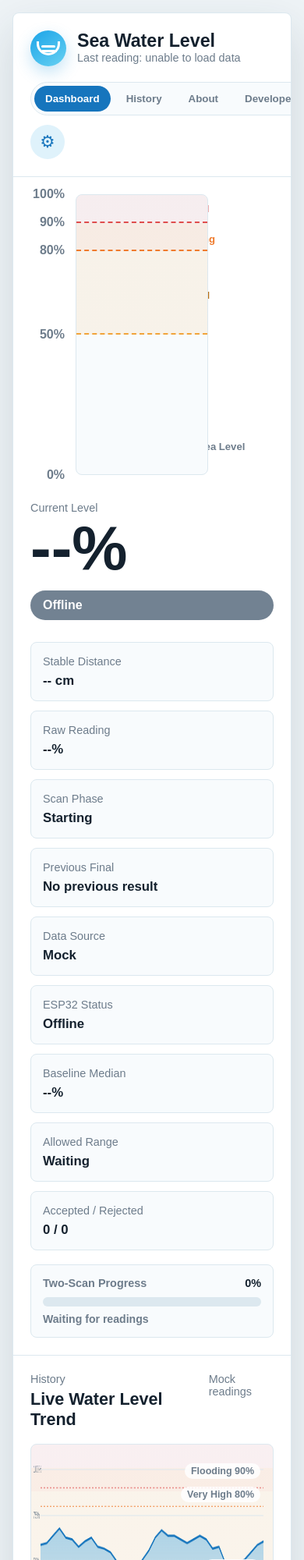
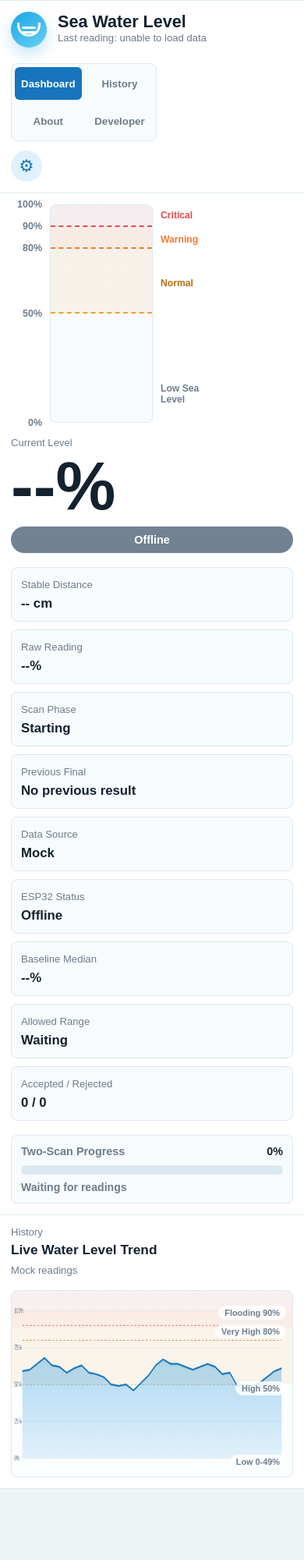
Before and after one commit to JerickJualo/water-level-sensor-webapp, a website: page public/index.html in a window 390 px wide. Shown: the top 2000 px of the page at 78% size. After the commit the page ends 1909 px from the top, so only its background shows below. Drawn offline with Linux system fonts and the light colour scheme; no server answers.

Commit message:
Enhance responsive design in style.css; adjust padding, layout, and font sizes for better mobile experience

```diff
--- a/public/style.css
+++ b/public/style.css
@@ -22,6 +22,7 @@ body {
   font-family: Arial, Helvetica, sans-serif;
   color: var(--text);
   background: var(--bg);
+  overflow-x: hidden;
 }
 
 .app-shell {
@@ -945,14 +946,21 @@ h2 {
 
 @media (max-width: 800px) {
   .app-shell {
-    padding: 16px;
+    display: block;
+    padding: 12px;
+  }
+
+  .dashboard-card {
+    width: 100%;
+    box-shadow: 0 12px 28px rgba(30, 55, 70, 0.1);
   }
 
   .dashboard-header,
   .demo-controls,
   .level-overview,
-  .chart-section {
-    padding: 22px;
+  .chart-section,
+  .history-page {
+    padding: 18px;
   }
 
   .demo-controls {
@@ -1015,8 +1023,16 @@ h2 {
     width: 100%;
   }
 
+  .page-tabs {
+    display: grid;
+    grid-template-columns: repeat(2, minmax(0, 1fr));
+    border-radius: 8px;
+  }
+
   .page-tab {
-    flex: 1;
+    min-height: 42px;
+    border-radius: 6px;
+    padding: 9px 8px;
   }
 
   .reading-panel {
@@ -1039,33 +1055,201 @@ h2 {
   .gauge-wrap {
     padding-right: 104px;
   }
+
+  .level-number {
+    font-size: clamp(4.2rem, 22vw, 7rem);
+  }
 }
 
 @media (max-width: 520px) {
+  .app-shell {
+    padding: 0;
+  }
+
+  .dashboard-card {
+    min-height: 100vh;
+    border-right: 0;
+    border-left: 0;
+    border-radius: 0;
+  }
+
   .dashboard-header,
   .chart-header {
     align-items: flex-start;
+  }
+
+  .dashboard-header,
+  .level-overview,
+  .chart-section,
+  .history-page {
+    padding: 14px;
   }
 
   .brand {
     align-items: flex-start;
   }
 
+  .brand h1 {
+    font-size: 1.35rem;
+  }
+
+  .brand p,
+  .section-label,
+  .reading-details span,
+  .chart-header span {
+    font-size: 0.82rem;
+  }
+
   .wave-icon {
     width: 46px;
     height: 46px;
+    flex: 0 0 46px;
+  }
+
+  .icon-button {
+    width: 40px;
+    height: 40px;
+  }
+
+  .level-overview {
+    gap: 18px;
   }
 
   .gauge-area {
-    grid-template-columns: 44px 1fr;
+    grid-template-columns: 40px 1fr;
+    gap: 10px;
+    min-height: 280px;
   }
 
   .gauge-wrap {
-    padding-right: 82px;
+    min-height: 280px;
+    padding-right: 80px;
+  }
+
+  .water-gauge {
+    width: min(132px, 100%);
+    height: 280px;
+  }
+
+  .gauge-labels {
+    font-size: 0.78rem;
   }
 
   .zone-label {
-    left: min(150px, 50%);
-    font-size: 0.82rem;
+    left: min(142px, 52%);
+    max-width: 78px;
+    font-size: 0.76rem;
+    line-height: 1.15;
+  }
+
+  .level-number {
+    margin-top: 10px;
+    font-size: clamp(3.6rem, 24vw, 5.4rem);
+  }
+
+  .status-text {
+    margin-top: 12px;
+    padding: 9px 12px;
+    font-size: 0.9rem;
+    text-align: center;
+  }
+
+  .reading-details {
+    gap: 10px;
+    margin-top: 18px;
+  }
+
+  .reading-details div,
+  .scan-progress,
+  .history-panel,
+  .history-cards div {
+    padding: 12px;
+  }
+
+  .chart-header {
+    flex-direction: column;
+    gap: 8px;
+  }
+
+  h2 {
+    font-size: 1.08rem;
+  }
+
+  .chart-wrap,
+  #history-chart,
+  #daily-trend-chart,
+  #monthly-chart {
+    min-height: 240px;
+    height: 240px;
+  }
+
+  .chart-zones span {
+    right: 8px;
+    font-size: 0.68rem;
+  }
+
+  .developer-card {
+    grid-template-columns: 92px minmax(0, 1fr);
+    gap: 12px;
+    min-height: 132px;
+    padding: 12px;
+  }
+
+  .developer-photo {
+    width: 92px;
+    height: 112px;
+  }
+
+  .developer-card h3 {
+    font-size: 1rem;
+  }
+
+  .developer-card p {
+    font-size: 0.9rem;
+  }
+
+  .method-steps div {
+    min-height: auto;
+  }
+
+  th,
+  td {
+    padding: 10px 9px;
+  }
+
+  table {
+    min-width: 760px;
+  }
+
+  .monthly-table {
+    min-width: 680px;
+  }
+
+  .modal-backdrop {
+    padding: 10px;
+  }
+
+  .settings-modal {
+    max-height: calc(100vh - 20px);
   }
 }
+
+@media (max-width: 380px) {
+  .page-tabs {
+    grid-template-columns: 1fr;
+  }
+
+  .gauge-wrap {
+    padding-right: 68px;
+  }
+
+  .zone-label {
+    left: min(124px, 52%);
+    max-width: 64px;
+    font-size: 0.7rem;
+  }
+
+  .water-gauge {
+    width: min(116px, 100%);
+  }
+}
```
